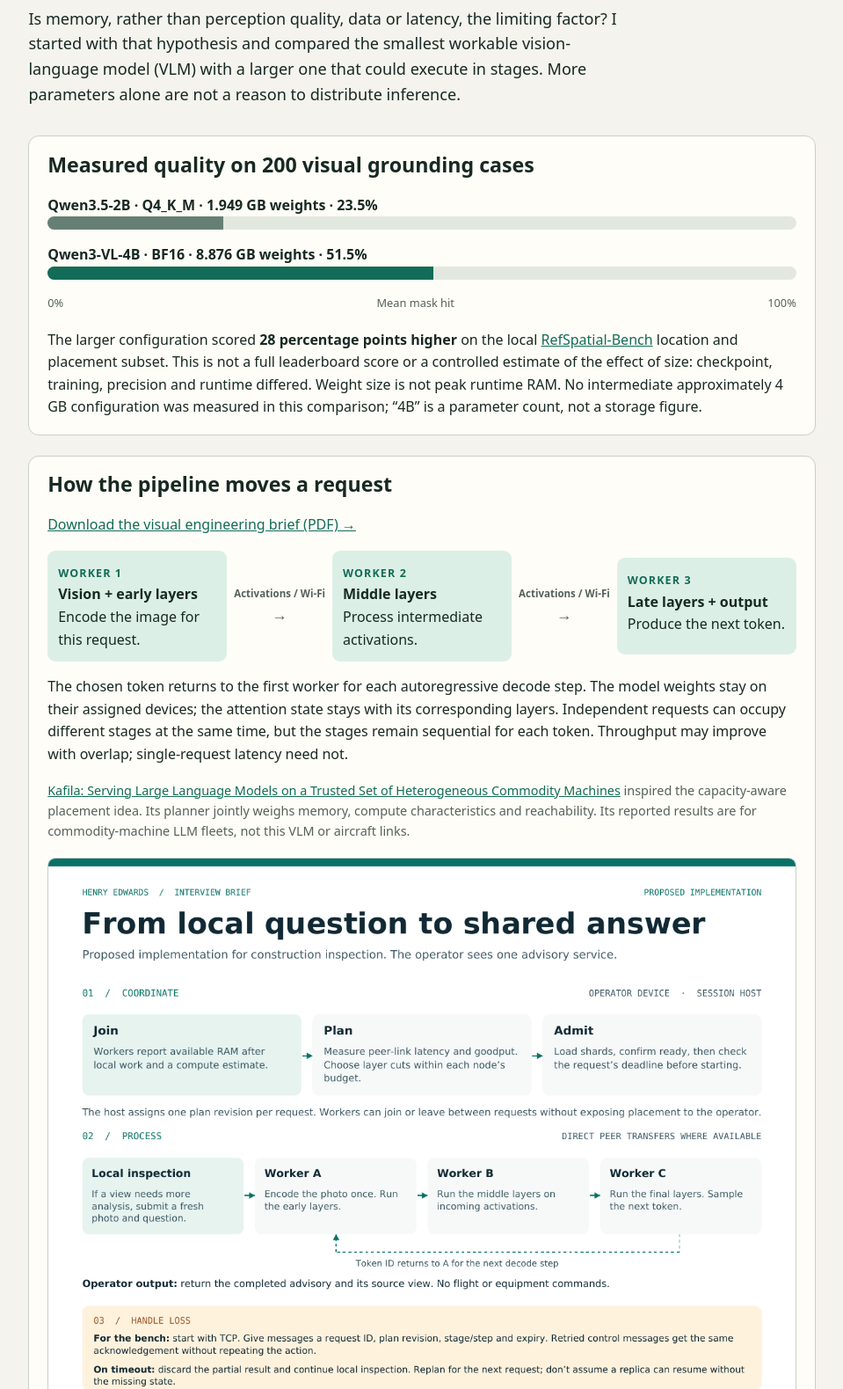
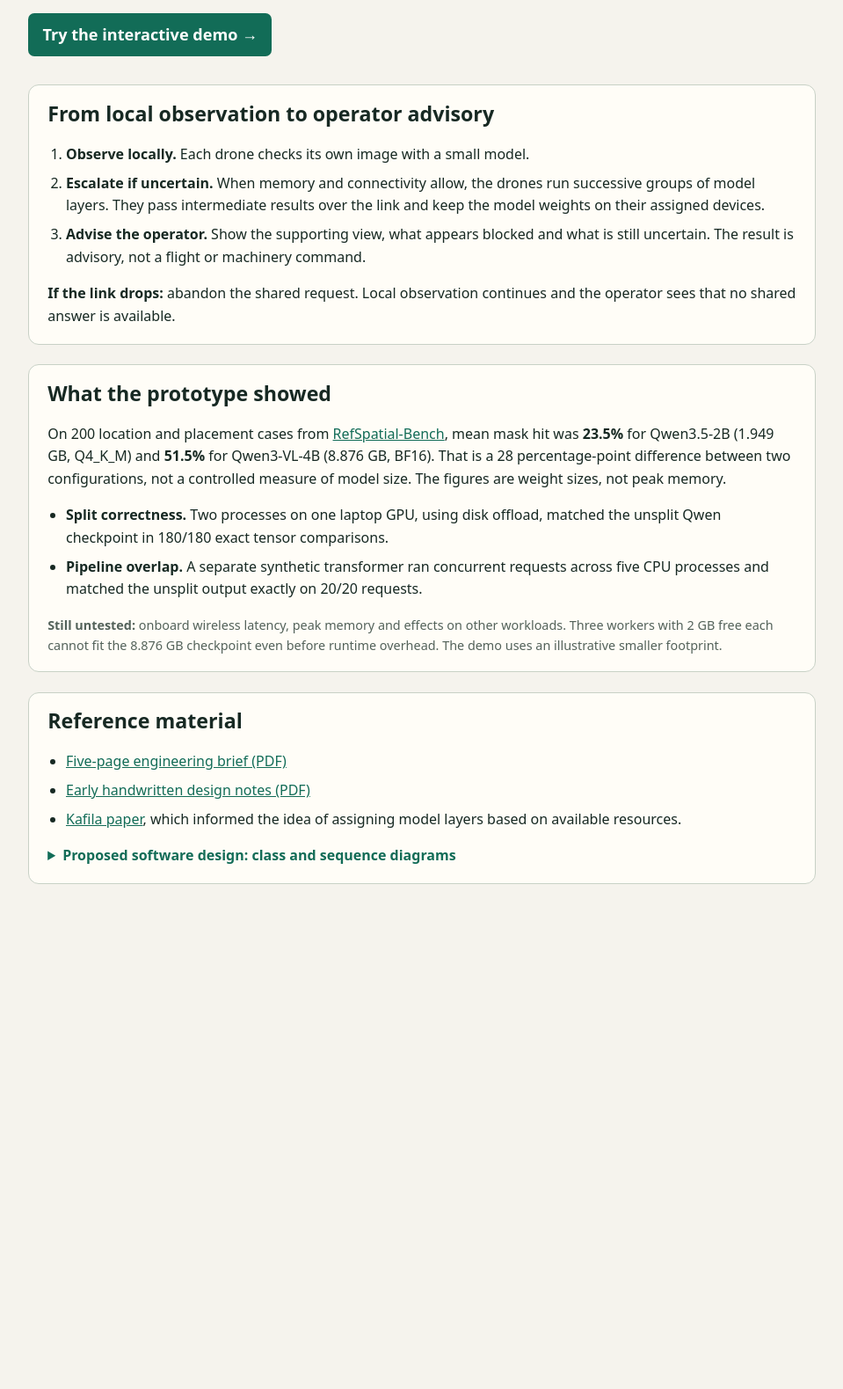
Before and after one commit to hwedwards/hwedwards.github.io, a plain HTML site: page projects/edge-vlm-pipeline.html in a window 1280 px wide. Shown: the part 376-1955 px from the top of the page at 88% size, without its empty margins (160-1119 px from the left). After the commit the page ends 1420 px from the top, so only its background shows below. Drawn offline with Linux system fonts and the light colour scheme.

Commit message:
Lead VLM case study with the haul-road inspection and demo

```diff
--- a/projects/edge-vlm-pipeline.html
+++ b/projects/edge-vlm-pipeline.html
@@ -13,7 +13,7 @@ h1,h2,p{margin-top:0}h1{font-size:clamp(2.3rem,6vw,4rem);line-height:1.06;max-wi
 .eyebrow,.label{font-size:.78rem;font-weight:700;text-transform:uppercase;letter-spacing:.09em;color:var(--accent)}
 .intro{margin:2rem 0;font-size:1.13rem}.intro .eyebrow{margin-bottom:.6rem}.intro p:last-child{max-width:65ch}
 section{margin:1.4rem 0;padding:1.15rem 1.3rem;background:var(--paper);border:1px solid var(--line);border-radius:12px}
-section p:last-child{margin-bottom:0}.chart{display:grid;gap:1rem;margin-bottom:1.2rem}.track{position:relative;background:#e2e8df;height:15px;border-radius:10px;overflow:hidden}.fill{background:var(--accent);height:100%;display:block}.fill.small{background:#667f75}.row b{display:block}.scale{display:flex;justify-content:space-between;font-size:.8rem;color:var(--muted)}
+section p:last-child{margin-bottom:0}.demo{display:inline-block;background:var(--accent);color:#fff;padding:.65rem 1rem;text-decoration:none;border-radius:7px;font-weight:700}.demo:focus-visible{outline:2px solid var(--ink);outline-offset:3px}summary{cursor:pointer;color:var(--accent);font-weight:700}details ul{margin-bottom:0}.chart{display:grid;gap:1rem;margin-bottom:1.2rem}.track{position:relative;background:#e2e8df;height:15px;border-radius:10px;overflow:hidden}.fill{background:var(--accent);height:100%;display:block}.fill.small{background:#667f75}.row b{display:block}.scale{display:flex;justify-content:space-between;font-size:.8rem;color:var(--muted)}
 .diagram{display:grid;grid-template-columns:1fr auto 1fr auto 1fr;gap:.5rem;align-items:center;margin:1rem 0}.node{background:var(--light);border-radius:9px;padding:.75rem;min-height:110px}.node b{display:block}.hop{font-size:.72rem;text-align:center;font-weight:700;color:var(--muted)}.arrow{font-size:1.1rem;display:block}
 figure{margin:1.2rem 0 0}figure img{display:block;width:100%;height:auto;border:1px solid var(--line);border-radius:9px}figcaption{font-size:.9rem;color:var(--muted);margin-top:.35rem}.note{font-size:.9rem;color:var(--muted)}li+li{margin-top:.45rem}ul,ol{padding-left:1.3rem}
 @media(max-width:620px){.diagram{grid-template-columns:1fr}.node{min-height:0}.arrow{transform:rotate(90deg)}section{padding:.9rem}.intro{margin:1.5rem 0}}
@@ -22,57 +22,44 @@ figure{margin:1.2rem 0 0}figure img{display:block;width:100%;height:auto;border:
 <body>
 <header><strong>Henry Edwards</strong> · <a href="bob-the-builder.html">Bob the Builder</a> / Independent engineering case study</header>
 <main>
-<div class="intro"><p class="eyebrow">Edge inference / Memory-constrained systems</p><h1>Can several small computers run a more capable model?</h1><p>Is memory, rather than perception quality, data or latency, the limiting factor? I started with that hypothesis and compared the smallest workable vision-language model (VLM) with a larger one that could execute in stages. More parameters alone are not a reason to distribute inference.</p></div>
+<div class="intro">
+<p class="eyebrow">Distributed VLM Inference / Construction inspection</p>
+<h1>Is the haul road blocked?</h1>
+<p>Three drones inspect a haul road from different viewpoints. The design asks whether they can pool enough memory for a larger vision-language model when a single drone cannot resolve the scene.</p>
+<p><a class="demo" href="three-drone-pipeline.html">Try the interactive demo →</a></p>
+</div>
+<section aria-labelledby="concept">
+<h2 id="concept">From local observation to operator advisory</h2>
+<ol>
+<li><strong>Observe locally.</strong> Each drone checks its own image with a small model.</li>
+<li><strong>Escalate if uncertain.</strong> When memory and connectivity allow, the drones run successive groups of model layers. They pass intermediate results over the link and keep the model weights on their assigned devices.</li>
+<li><strong>Advise the operator.</strong> Show the supporting view, what appears blocked and what is still uncertain. The result is advisory, not a flight or machinery command.</li>
+</ol>
+<p><strong>If the link drops:</strong> abandon the shared request. Local observation continues and the operator sees that no shared answer is available.</p>
+</section>
 <section aria-labelledby="quality">
-<h2 id="quality">Measured quality on 200 visual grounding cases</h2>
-<div class="chart">
-<div class="row"><b>Qwen3.5-2B · Q4_K_M · 1.949 GB weights · 23.5%</b><div class="track" role="img" aria-label="23.5 percent mean mask hit"><span class="fill small" style="width:23.5%"></span></div></div>
-<div class="row"><b>Qwen3-VL-4B · BF16 · 8.876 GB weights · 51.5%</b><div class="track" role="img" aria-label="51.5 percent mean mask hit"><span class="fill" style="width:51.5%"></span></div></div>
-<div class="scale" aria-hidden="true"><span>0%</span><span>Mean mask hit</span><span>100%</span></div>
-</div>
-<p>The larger configuration scored <strong>28 percentage points higher</strong> on the local <a href="https://huggingface.co/datasets/BAAI/RefSpatial-Bench">RefSpatial-Bench</a> location and placement subset. This is not a full leaderboard score or a controlled estimate of the effect of size: checkpoint, training, precision and runtime differed. Weight size is not peak runtime RAM. No intermediate approximately 4 GB configuration was measured in this comparison; “4B” is a parameter count, not a storage figure.</p>
+<h2 id="quality">What the prototype showed</h2>
+<p>On 200 location and placement cases from <a href="https://huggingface.co/datasets/BAAI/RefSpatial-Bench">RefSpatial-Bench</a>, mean mask hit was <strong>23.5%</strong> for Qwen3.5-2B (1.949 GB, Q4_K_M) and <strong>51.5%</strong> for Qwen3-VL-4B (8.876 GB, BF16). That is a 28 percentage-point difference between two configurations, not a controlled measure of model size. The figures are weight sizes, not peak memory.</p>
+<ul>
+<li><strong>Split correctness.</strong> Two processes on one laptop GPU, using disk offload, matched the unsplit Qwen checkpoint in 180/180 exact tensor comparisons.</li>
+<li><strong>Pipeline overlap.</strong> A separate synthetic transformer ran concurrent requests across five CPU processes and matched the unsplit output exactly on 20/20 requests.</li>
+</ul>
+<p class="note"><strong>Still untested:</strong> onboard wireless latency, peak memory and effects on other workloads. Three workers with 2 GB free each cannot fit the 8.876 GB checkpoint even before runtime overhead. The demo uses an illustrative smaller footprint.</p>
 </section>
-<section aria-labelledby="pipeline">
-<h2 id="pipeline">How the pipeline moves a request</h2>
-<p><a href="../assets/docs/edge-vlm-visual-brief.pdf">Download the visual engineering brief (PDF) →</a></p>
-<div class="diagram" aria-label="Three model stages, joined by activation transfers over example wireless links">
-<div class="node"><span class="label">Worker 1</span><b>Vision + early layers</b>Encode the image for this request.</div>
-<div class="hop">Activations / Wi-Fi<span class="arrow" aria-hidden="true">→</span></div>
-<div class="node"><span class="label">Worker 2</span><b>Middle layers</b>Process intermediate activations.</div>
-<div class="hop">Activations / Wi-Fi<span class="arrow" aria-hidden="true">→</span></div>
-<div class="node"><span class="label">Worker 3</span><b>Late layers + output</b>Produce the next token.</div>
-</div>
-<p>The chosen token returns to the first worker for each autoregressive decode step. The model weights stay on their assigned devices; the attention state stays with its corresponding layers. Independent requests can occupy different stages at the same time, but the stages remain sequential for each token. Throughput may improve with overlap; single-request latency need not.</p>
-<p class="note"><a href="https://arxiv.org/abs/2609.34045">Kafila: Serving Large Language Models on a Trusted Set of Heterogeneous Commodity Machines</a> inspired the capacity-aware placement idea. Its planner jointly weighs memory, compute characteristics and reachability. Its reported results are for commodity-machine LLM fleets, not this VLM or aircraft links.</p>
-<figure><a href="../assets/images/edge-vlm-implementation-walkthrough.png"><img src="../assets/images/edge-vlm-implementation-walkthrough.png" alt="Implementation walkthrough showing two local software processes sharing one GPU, then a separate proposed three-drone inspection architecture." loading="lazy"></a><figcaption>Measured laptop prototype and proposed operating concept. Select the diagram to enlarge it.</figcaption></figure>
-<h3 id="software-design">Proposed software design</h3>
-<p>The class diagram shows the software ownership boundaries and interfaces. The sequence diagram shows how those objects cooperate during an inspection request. These are design proposals, not evidence of an onboard deployment.</p>
-<figure><a href="../assets/images/edge-vlm-software-block-diagram.png" aria-label="Open the UML class diagram at full size"><img src="../assets/images/edge-vlm-software-block-diagram.png" alt="UML class diagram of the proposed inspection inference software, including the control and inference responsibilities." loading="lazy"></a><figcaption>UML class diagram: software responsibilities, interfaces and associations. Select to enlarge.</figcaption></figure>
-<figure><a href="../assets/images/edge-vlm-uml-sequence.png" aria-label="Open the UML sequence diagram at full size"><img src="../assets/images/edge-vlm-uml-sequence.png" alt="UML sequence diagram of messages exchanged during an inspection request and the response when the distributed inference attempt fails." loading="lazy"></a><figcaption>UML sequence diagram: request flow, the pipeline handoff and failure handling. Select to enlarge.</figcaption></figure>
-</section>
-<section aria-labelledby="proofs">
-<h2 id="proofs">Two different prototype checks</h2>
-<ul><li><strong>Correctness of a pretrained split:</strong> the 8.876 GB checkpoint ran split across two processes on one laptop GPU with disk offload. 180/180 exact tensor comparisons matched the unsplit reference. This validates the tested split, not a speed improvement.</li><li><strong>Actual overlap:</strong> a separate tiny synthetic transformer ran through five concurrent CPU processes with 20/20 exact output matches. Its trace demonstrates overlap across requests, not onboard VLM throughput.</li></ul>
-</section>
-<section aria-labelledby="concept">
-<h2 id="concept">Illustrative construction inspection</h2>
-<p><a href="three-drone-pipeline.html">Open the interactive three-stage walkthrough →</a></p>
-<ol>
-<li><strong>Observe.</strong> Timestamp photos from three vantage points on a construction site. Ask whether a planned haul road appears obstructed.</li>
-<li><strong>Analyse.</strong> Keep lightweight inspection local. Send selected images to the larger model only if the local result is uncertain and the workers have enough compute, memory and connectivity.</li>
-<li><strong>Advise.</strong> Show the operator the supporting view, what appears blocked and what remains unverified. The output is an inspection suggestion, never an actuator command.</li>
-<li><strong>Degrade.</strong> If a worker or link drops, time out the incomplete request and suppress the advisory. Local operations do not depend on this answer.</li>
-</ol>
-<p class="note">For illustration, three workers with 2 GB free each can budget 1.5 GB of weights each for a hypothetical 4.5 GB model, leaving 0.5 GB each for runtime. Fit still requires measured peaks per worker. The measured 8.876 GB checkpoint cannot fit on those three workers even before runtime overhead. No wireless or airborne performance was measured.</p>
-</section>
-<section aria-labelledby="evolution">
-<h2 id="evolution">Design evolution</h2>
-<p>Compare the handwritten working notes with the formal UML and the separate laptop prototype. The sketches explore the idea and do not describe the current implementation.</p>
-<p><a href="../assets/docs/pipeline-parallel-inference-notes.pdf">Open the early handwritten design notes (PDF) →</a></p>
-</section>
-<section aria-labelledby="next">
-<h2 id="next">Next decision</h2>
-<p>On a representative inspection set, first compare a local small model using improved prompts, cropping and quantisation with a medium configuration that can fit on one device. Only pursue a larger split if it clears a meaningful task-quality threshold the simpler options miss. On a benchtop, measure per-stage peak RAM, transfers, time to first token, completion latency, deadline misses, and impact on the other workload. Test a wired baseline and link loss before drawing conclusions about wireless use.</p>
+<section aria-labelledby="references">
+<h2 id="references">Reference material</h2>
+<ul>
+<li><a href="../assets/docs/edge-vlm-visual-brief.pdf">Five-page engineering brief (PDF)</a></li>
+<li><a href="../assets/docs/pipeline-parallel-inference-notes.pdf">Early handwritten design notes (PDF)</a></li>
+<li><a href="https://arxiv.org/abs/2609.34045">Kafila paper</a>, which informed the idea of assigning model layers based on available resources.</li>
+</ul>
+<details id="software-design">
+<summary>Proposed software design: class and sequence diagrams</summary>
+<ul>
+<li><a href="../assets/images/edge-vlm-software-block-diagram.png">UML class diagram</a> (responsibilities and interfaces)</li>
+<li><a href="../assets/images/edge-vlm-uml-sequence.png">UML sequence diagram</a> (request flow and failure handling)</li>
+</ul>
+</details>
 </section>
 </main>
 </body>
```
